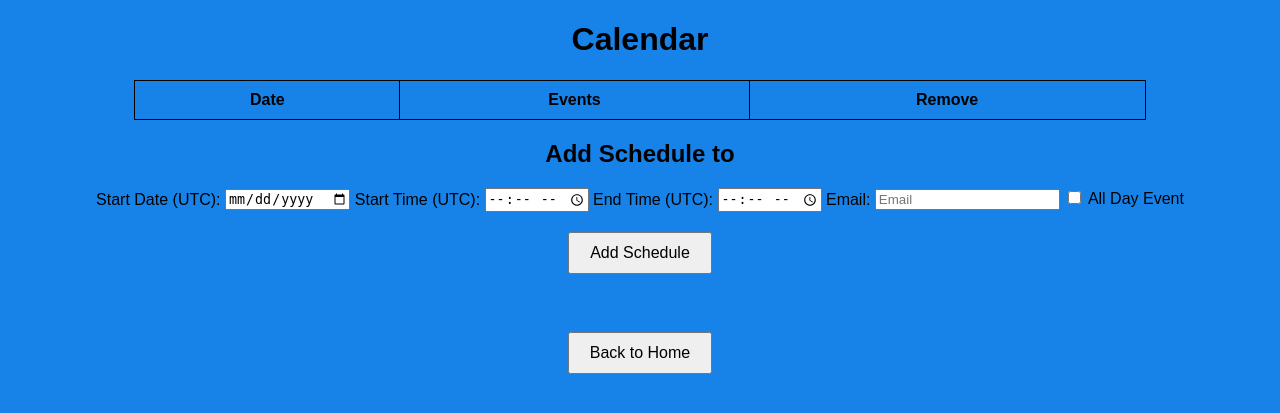
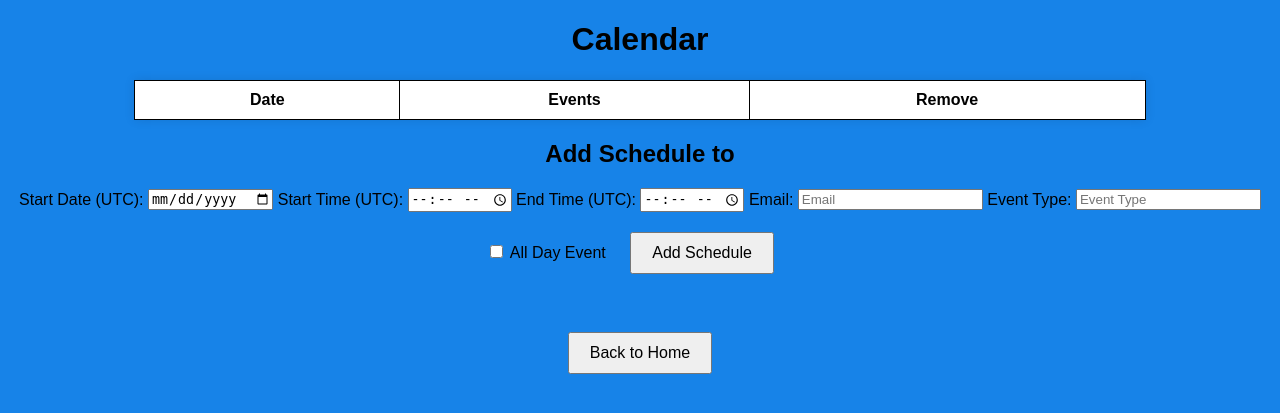
Before and after one commit to EhssRos/URschedule, a Python web app: template templates/calendar.html in a window 1280 px wide. Shown: the top 413 px of the page. Run offline with Jinja, Linux system fonts and the light colour scheme; the template is opened without the code that fills it, so the values that code supplies are empty.

Commit message:
qol update

```diff
--- a/templates/calendar.html
+++ b/templates/calendar.html
@@ -10,13 +10,16 @@
             text-align: center;
             font-family: Arial, sans-serif;
         }
-        table {
-            margin: auto;
-            border-collapse: collapse;
-            width: 80%;
+        .calendar-table {
+            background-color: white; /* Set the background color of the calendar table */
+            margin: auto; /* Center the table */
+            border-collapse: collapse; /* Ensure borders are collapsed for a cleaner look */
+            width: 80%; /* You can adjust the width as needed */
+            box-shadow: 0 0 10px rgba(0, 0, 0, 0.1); /* Optional: Add a shadow for better visibility */
         }
-        th, td {
-            border: 1px solid black;
+        .calendar-table th,
+        .calendar-table td {
+            border: 1px solid black; /* Add border to table cells */
             padding: 10px;
             text-align: center;
         }
@@ -63,7 +66,7 @@
         {% endif %}
     {% endwith %}
 
-    <table>
+    <table class="calendar-table">
         <thead>
             <tr>
                 <th>Date</th>
@@ -77,7 +80,14 @@
                 <td>{{ entry.date }}</td>
                 <td>
                     {% for event in entry.events %}
-                    <div>{{ event.start_time.strftime('%H:%M UTC') }} - {{ event.end_time.strftime('%H:%M UTC') }}: {{ event.email }}</div>
+                    <div class="event-badge-tooltip">
+                        <span class="event-badge">
+                            {{ event.start_time.strftime('%H:%M UTC') }} - {{ event.end_time.strftime('%H:%M UTC') }}: {{ event.event_type }} <!-- Display event type -->
+                        </span>
+                        <span class="tooltip-text">
+                             by {{ event.email }}
+                        </span>
+                    </div>
                     {% endfor %}
                     {% if not entry.events %}
                     <div>No events</div>
@@ -118,6 +128,9 @@
 
         <label for="email">Email:</label>
         <input type="email" id="email" name="email" placeholder="Email" required>
+
+        <label for="event_type">Event Type:</label>
+        <input type="text" id="event_type" name="event_type" placeholder="Event Type" required>
 
         <label for="all_day">
             <input type="checkbox" id="all_day" name="all_day" onclick="toggleTimeInputs()">
```
Also changed, not shown: app.py (+6 -3 lines), templates/index.html (+58 -4 lines), instance/schedule.db.
